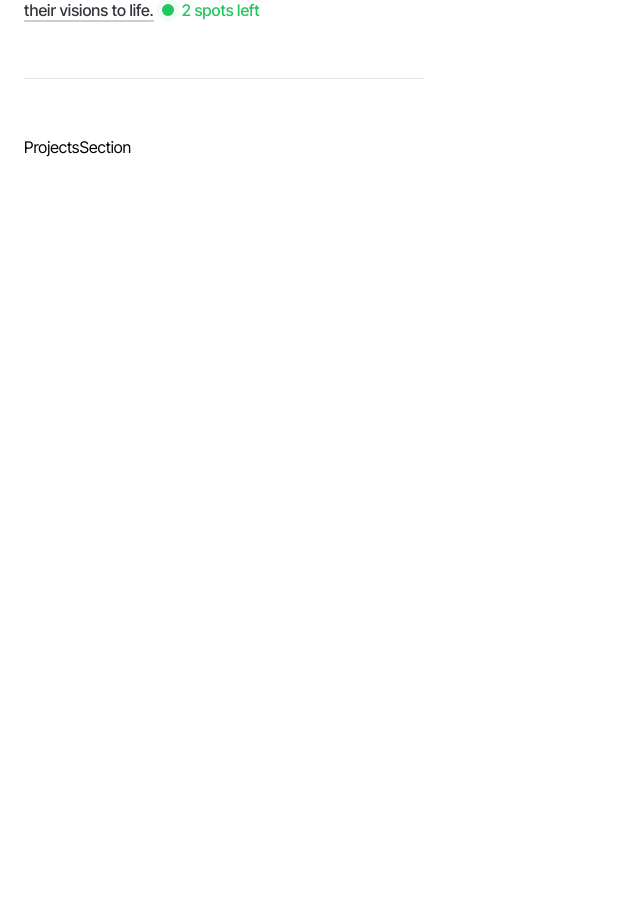
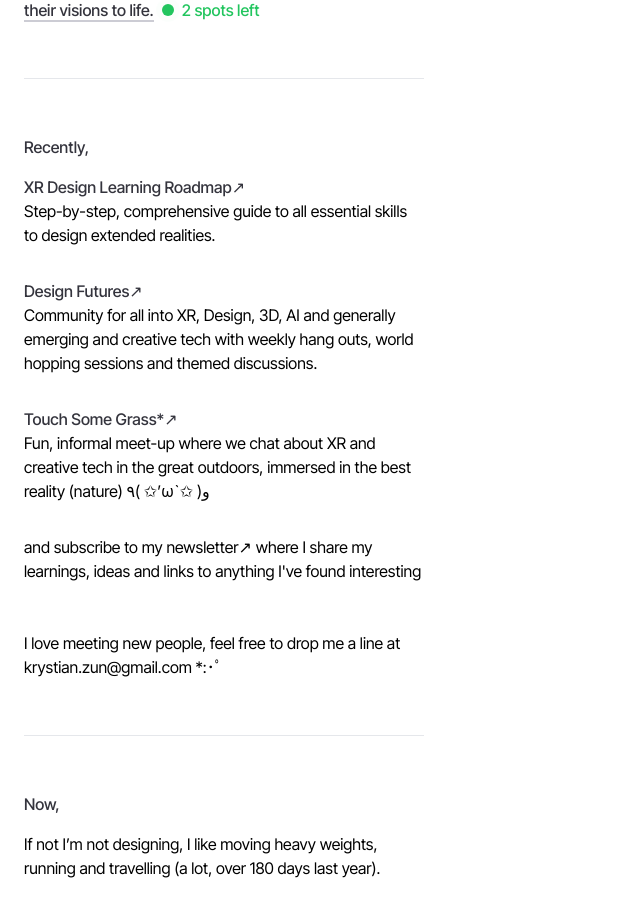
Before and after one commit to krystianzun/krystianzun-com, a Next.js app: page / in a window 1280 px wide. Shown: the part 362-1278 px from the top of the page, without its empty margins (0-640 px from the left). Before the commit the page ends 800 px from the top, so only its background shows below. Built offline with nearby package versions, Linux system fonts and the light colour scheme.

Commit message:
Change <div>s to <p>s

```diff
--- a/app/page.tsx
+++ b/app/page.tsx
@@ -1,5 +1,6 @@
 import HeroSection from "@/components/HeroSection";
 import MainSection from "@/components/MainSection";
+import NowSection from "@/components/NowSection";
 import ProjectsSection from "@/components/ProjectsSection";
 import Image from "next/image";
 
@@ -11,6 +12,7 @@ export default function Home() {
           <HeroSection/>
           <MainSection/>
           <ProjectsSection />
+          <NowSection />
         </div>
         <div className="hidden md:flex flex-grow justify-center">
           Right column
--- a/components/MainSection.tsx
+++ b/components/MainSection.tsx
@@ -3,10 +3,10 @@ import React from 'react'
 function MainSection() {
   return (
     <section>
-      <div className='font-regular text-grey-800 pb-4'>
+      <p className='font-regular text-grey-800 pb-4'>
         A product designer and maker in love with building and shipping products that provide value.
-      </div>
-      <div className='font-regular text-grey-800 pb-14'>
+      </p>
+      <p className='font-regular text-grey-800 pb-14'>
         Currently, I’m leading design practice at
         <span className='group'>
           <span>&nbsp;</span>
@@ -18,9 +18,8 @@ function MainSection() {
           <span className='border-b-2 border-grey-300 hover:border-grey-800 font-medium'>Vortic</span>
           <span className='text-grey-400 group-hover:text-grey-800 font-medium'>&#x2197;</span>
         </span> focused on spatial & immersive experiences.
-
-      </div>
-      <div className='font-regular text-grey-800'>
+      </p>
+      <p className='font-regular text-grey-800'>
         In my free time,
         <span className='font-medium'> I support early stage founders in <span className='border-b-2 border-grey-300 hover:border-grey-800'>bringing their visions to life.</span></span>
         <span className="relative inline-flex h-3 w-3 mx-2">
@@ -28,8 +27,8 @@ function MainSection() {
             <span className="relative inline-flex rounded-full h-3 w-3 bg-green-available"></span>
           </span>
         <span className='font-medium text-green-available'>2 spots left</span>
-        <div className="border-t bg-gray-300 w-full my-14"></div>
-      </div>
+      </p>
+      <div className="border-t bg-gray-300 w-full my-14"></div>
     </section>
   )
 }
--- /dev/null
+++ b/components/NowSection.tsx
@@ -0,0 +1,13 @@
+import React from 'react'
+
+function NowSection() {
+  return (
+    <section>
+        <h1 className='pb-4 text-grey-800 font-medium'>Now,</h1>
+        <p>If not I’m not designing, I like moving heavy weights, running and travelling (a lot, over 180 days last year).</p>
+
+    </section>
+  )
+}
+
+export default NowSection
--- a/components/ProjectsSection.tsx
+++ b/components/ProjectsSection.tsx
@@ -2,9 +2,28 @@ import React from 'react'
 
 function ProjectsSection() {
   return (
-    <section>ProjectsSection
-        <div>
+    <section>
+         <h1 className='pb-4 text-grey-800 font-medium'>Recently,</h1>
+        <div className='pb-8'>
+            <h1 className=' text-grey-800 font-medium'>XR Design Learning Roadmap↗</h1>
+            <p>Step-by-step, comprehensive guide to all essential skills to design extended realities.</p>
         </div>
+        <div className='pb-8'>
+            <h1 className=' text-grey-800 font-medium'>Design Futures↗</h1>
+            <p>Community for all into XR, Design, 3D, AI and generally emerging and creative tech with weekly hang outs, world hopping sessions and themed discussions.</p>
+        </div>
+        <div className='pb-8'>
+            <h1 className=' text-grey-800 font-medium'>Touch Some Grass*↗</h1>
+            <p>Fun, informal meet-up where we chat about XR and creative tech in the great outdoors, immersed in the best reality (nature) ٩( ✩’ω`✩ )و</p>
+        </div>
+        <div className='pb-8'>
+            <p className='pb-4'>and subscribe to my newsletter↗ where I share my learnings, ideas and links to anything I've found interesting</p>
+            <div>
+
+            </div>
+        </div>
+        <p>I love meeting new people, feel free to drop me a line at krystian.zun@gmail.com *:･ﾟ</p>
+        <div className="border-t bg-gray-300 w-full my-14"></div>
     </section>
   )
 }
```
